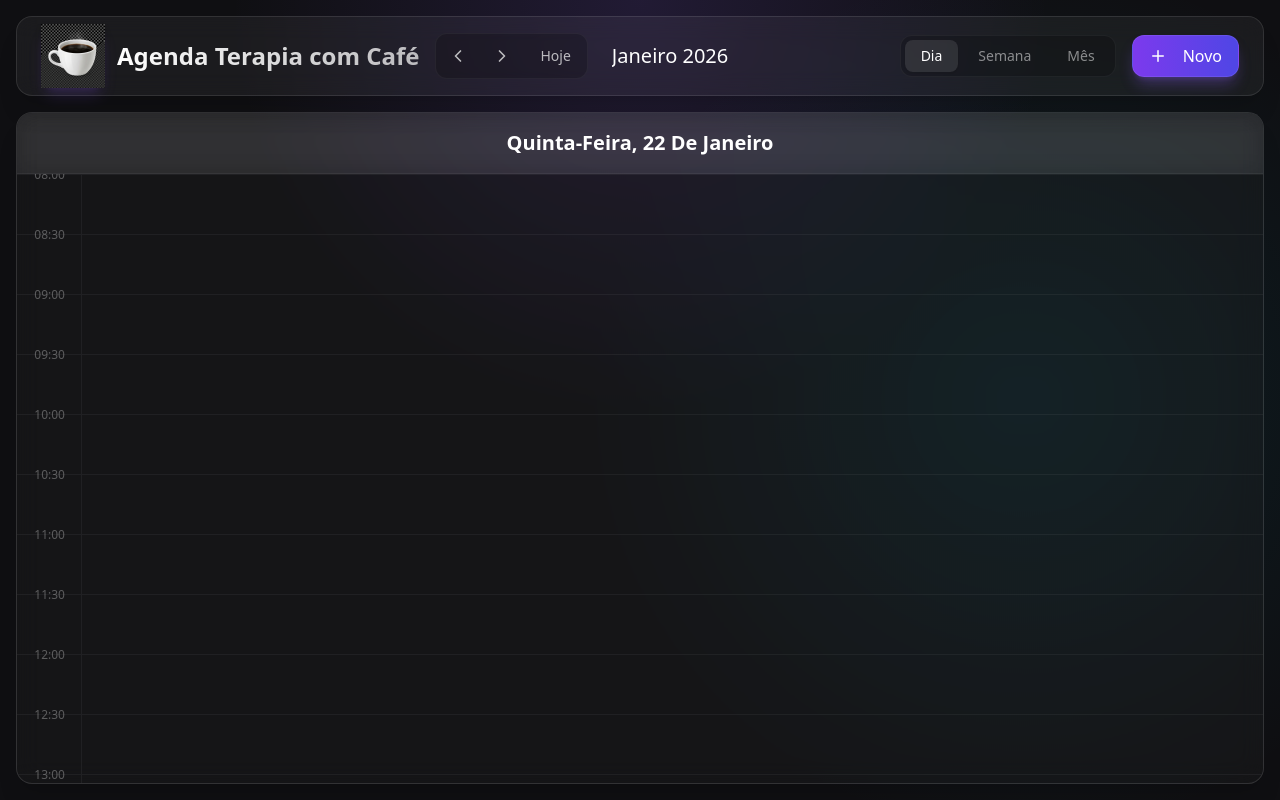
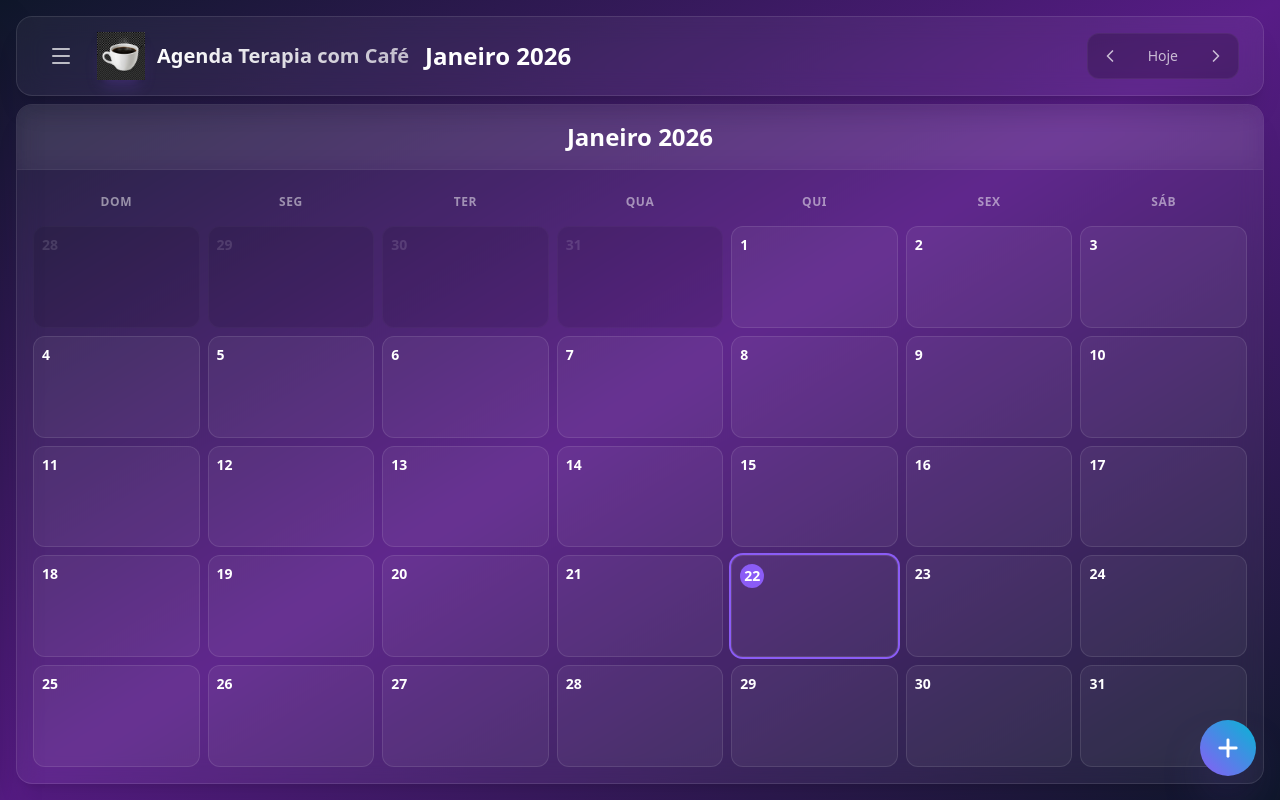
Before and after one commit to terapeutabeatrizmelo-spec/agenda, a React (Vite) app: page / in a window 1280 px wide. Built offline with nearby package versions, Linux system fonts and the light colour scheme.

Commit message:
feat: Google Calendar-style redesign with sidebar and FAB

```diff
--- a/src/App.tsx
+++ b/src/App.tsx
@@ -1,34 +1,46 @@
 import { useState } from 'react';
-import { addDays, subDays, addWeeks, subWeeks, addMonths, subMonths } from 'date-fns';
-import { useAppointments } from './context/AppointmentContext';
-import { useToast } from './context/ToastContext';
 import { Header } from './components/layout/Header';
+import { Sidebar } from './components/layout/Sidebar';
+import { FloatingActionButton } from './components/ui/FloatingActionButton';
 import { DayView } from './views/DayView';
 import { WeekView } from './views/WeekView';
 import { MonthView } from './views/MonthView';
 import { Modal } from './components/ui/Modal';
 import { AppointmentForm } from './components/ui/AppointmentForm';
+import { AppointmentProvider } from './context/AppointmentContext';
+import { useToast } from './context/ToastContext';
 import type { ViewMode, Appointment } from './types';
 
 function App() {
   const [currentDate, setCurrentDate] = useState(new Date());
-  const [viewMode, setViewMode] = useState<ViewMode>('day');
+  const [viewMode, setViewMode] = useState<ViewMode>('month');
   const [isModalOpen, setIsModalOpen] = useState(false);
-  const [editingAppointment, setEditingAppointment] = useState<Appointment | undefined>(undefined);
+  const [isSidebarOpen, setIsSidebarOpen] = useState(false);
+  const [editingAppointment, setEditingAppointment] = useState<Appointment | null>(null);
+  const { showToast } = useToast();
 
-  const { addAppointment, updateAppointment, deleteAppointment } = useAppointments();
-  const { addToast } = useToast();
-
-  const handlePrev = () => {
-    if (viewMode === 'day') setCurrentDate(prev => subDays(prev, 1));
-    if (viewMode === 'week') setCurrentDate(prev => subWeeks(prev, 1));
-    if (viewMode === 'month') setCurrentDate(prev => subMonths(prev, 1));
+  const handlePrevious = () => {
+    const newDate = new Date(currentDate);
+    if (viewMode === 'day') {
+      newDate.setDate(newDate.getDate() - 1);
+    } else if (viewMode === 'week') {
+      newDate.setDate(newDate.getDate() - 7);
+    } else {
+      newDate.setMonth(newDate.getMonth() - 1);
+    }
+    setCurrentDate(newDate);
   };
 
   const handleNext = () => {
-    if (viewMode === 'day') setCurrentDate(prev => addDays(prev, 1));
-    if (viewMode === 'week') setCurrentDate(prev => addWeeks(prev, 1));
-    if (viewMode === 'month') setCurrentDate(prev => addMonths(prev, 1));
+    const newDate = new Date(currentDate);
+    if (viewMode === 'day') {
+      newDate.setDate(newDate.getDate() + 1);
+    } else if (viewMode === 'week') {
+      newDate.setDate(newDate.getDate() + 7);
+    } else {
+      newDate.setMonth(newDate.getMonth() + 1);
+    }
+    setCurrentDate(newDate);
   };
 
   const handleToday = () => {
@@ -36,71 +48,66 @@ function App() {
   };
 
   const handleAddClick = () => {
-    setEditingAppointment(undefined);
+    setEditingAppointment(null);
     setIsModalOpen(true);
   };
 
-  const handleEditClick = (appt: Appointment) => {
-    setEditingAppointment(appt);
+  const handleEditAppointment = (appointment: Appointment) => {
+    setEditingAppointment(appointment);
     setIsModalOpen(true);
   };
 
-  const handleSave = (data: Omit<Appointment, 'id'>) => {
-    if (editingAppointment) {
-      updateAppointment(editingAppointment.id, data);
-    } else {
-      addAppointment(data);
-    }
-    addToast('Compromisso salvo com sucesso!', 'success');
+  const handleSaveAppointment = () => {
     setIsModalOpen(false);
+    setEditingAppointment(null);
+    showToast(editingAppointment ? 'Compromisso atualizado!' : 'Compromisso criado!', 'success');
   };
 
-  const handleDelete = (id: string) => {
-    if (window.confirm('Tem certeza que deseja excluir este compromisso?')) {
-      deleteAppointment(id);
-      addToast('Compromisso excluído.', 'info');
-      setIsModalOpen(false);
-    }
+  const handleDeleteAppointment = () => {
+    setIsModalOpen(false);
+    setEditingAppointment(null);
+    showToast('Compromisso excluído', 'info');
   };
 
   return (
-    <>
+    <div className="h-screen w-full flex flex-col overflow-hidden bg-gradient-to-br from-slate-900 via-purple-900 to-slate-900">
+      <Sidebar
+        isOpen={isSidebarOpen}
+        onClose={() => setIsSidebarOpen(false)}
+        viewMode={viewMode}
+        onViewChange={setViewMode}
+      />
+
       <Header
         currentDate={currentDate}
-        viewMode={viewMode}
-        onPrev={handlePrev}
+        onPrev={handlePrevious}
         onNext={handleNext}
         onToday={handleToday}
-        onViewChange={setViewMode}
-        onAddClick={handleAddClick}
+        onMenuClick={() => setIsSidebarOpen(true)}
       />
 
-      <main className="flex-1 overflow-hidden flex flex-col pt-2 relative">
-        {viewMode === 'day' && (
-          <DayView currentDate={currentDate} onEditAppointment={handleEditClick} />
-        )}
-        {viewMode === 'week' && (
-          <WeekView currentDate={currentDate} onEditAppointment={handleEditClick} />
-        )}
-        {viewMode === 'month' && (
-          <MonthView currentDate={currentDate} onEditAppointment={handleEditClick} />
-        )}
-      </main>
+      {viewMode === 'day' && <DayView currentDate={currentDate} onEditAppointment={handleEditAppointment} />}
+      {viewMode === 'week' && <WeekView currentDate={currentDate} onEditAppointment={handleEditAppointment} />}
+      {viewMode === 'month' && <MonthView currentDate={currentDate} onEditAppointment={handleEditAppointment} />}
 
-      <Modal
-        isOpen={isModalOpen}
-        onClose={() => setIsModalOpen(false)}
-        title={editingAppointment ? 'Editar Compromisso' : 'Novo Compromisso'}
-      >
+      <FloatingActionButton onClick={handleAddClick} />
+
+      <Modal isOpen={isModalOpen} onClose={() => setIsModalOpen(false)} title={editingAppointment ? 'Editar Compromisso' : 'Novo Compromisso'}>
         <AppointmentForm
-          initialData={editingAppointment}
-          onSubmit={handleSave}
-          onDelete={editingAppointment ? handleDelete : undefined}
+          appointment={editingAppointment}
+          onSave={handleSaveAppointment}
+          onDelete={handleDeleteAppointment}
           onCancel={() => setIsModalOpen(false)}
         />
       </Modal>
-    </>
+    </div>
   );
 }
 
-export default App;
+export default function AppWrapper() {
+  return (
+    <AppointmentProvider>
+      <App />
+    </AppointmentProvider>
+  );
+}
--- a/src/components/layout/Header.tsx
+++ b/src/components/layout/Header.tsx
@@ -1,105 +1,72 @@
 import React from 'react';
-import { ChevronLeft, ChevronRight, Plus, Calendar, LayoutGrid, List } from 'lucide-react';
+import { ChevronLeft, ChevronRight, Menu } from 'lucide-react';
 import { formatMonthYear } from '../../utils/dateUtils';
-import { Button } from '../ui/Button';
-import type { ViewMode } from '../../types';
 
 interface HeaderProps {
     currentDate: Date;
-    viewMode: ViewMode;
     onPrev: () => void;
     onNext: () => void;
     onToday: () => void;
-    onViewChange: (mode: ViewMode) => void;
-    onAddClick: () => void;
+    onMenuClick: () => void;
 }
 
 export const Header: React.FC<HeaderProps> = ({
     currentDate,
-    viewMode,
     onPrev,
     onNext,
     onToday,
-    onViewChange,
-    onAddClick
+    onMenuClick
 }) => {
-    const ViewIcon = {
-        day: List,
-        week: LayoutGrid,
-        month: Calendar
-    };
-
     return (
         <header className="h-[var(--header-height)] px-4 md:px-6 flex items-center justify-between glass-panel mx-2 md:mx-4 mt-2 md:mt-4 mb-2 z-50 transition-all duration-300">
-            <div className="flex items-center gap-2 md:gap-4 flex-1">
-                {/* Logo / Title */}
-                <div className="flex items-center gap-2 md:gap-3 relative group shrink-0">
-                    {/* Steam Animation Overlay */}
-                    <div className="absolute -top-6 left-1/2 -translate-x-1/2 w-full h-full pointer-events-none opacity-0 group-hover:opacity-100 transition-opacity duration-700 animate-in fade-in zoom-in hidden md:block">
-                        <svg width="40" height="40" viewBox="0 0 24 24" fill="none" className="text-white/60">
-                            <path d="M8 3 Q 8 1, 9 1" stroke="currentColor" strokeWidth="1.5" strokeLinecap="round" className="animate-[steam_2s_ease-in-out_infinite]" />
-                            <path d="M12 2 Q 12 0, 13 0" stroke="currentColor" strokeWidth="1.5" strokeLinecap="round" className="animate-[steam_2s_ease-in-out_infinite_0.3s]" />
-                            <path d="M16 3 Q 16 1, 17 1" stroke="currentColor" strokeWidth="1.5" strokeLinecap="round" className="animate-[steam_2s_ease-in-out_infinite_0.6s]" />
-                        </svg>
-                    </div>
+            <div className="flex items-center gap-3 md:gap-4">
+                {/* Menu Button */}
+                <button
+                    onClick={onMenuClick}
+                    className="p-2 hover:bg-white/10 rounded-lg transition-colors text-white/70 hover:text-white"
+                    aria-label="Menu"
+                >
+                    <Menu size={24} />
+                </button>
 
-                    <div className="w-10 h-10 md:w-16 md:h-16 rounded-xl bg-gradient-to-tr from-violet-500 to-cyan-500 flex items-center justify-center shadow-lg shadow-violet-500/20 z-10 shrink-0">
+                {/* Logo - Desktop only */}
+                <div className="hidden md:flex items-center gap-3">
+                    <div className="w-12 h-12 rounded-xl bg-gradient-to-tr from-violet-500 to-cyan-500 flex items-center justify-center shadow-lg shadow-violet-500/20">
                         <img src="/coffee-cup-v5.png" alt="Coffee Cup" className="w-[115%] h-[115%] object-contain drop-shadow-md" />
                     </div>
-                    <h1 className="text-lg md:text-2xl font-bold bg-clip-text text-transparent bg-gradient-to-r from-white to-white/70 hidden lg:block">
+                    <h1 className="text-xl font-bold bg-clip-text text-transparent bg-gradient-to-r from-white to-white/70">
                         Agenda Terapia com Café
                     </h1>
                 </div>
 
-                {/* Date Navigation */}
-                <div className="flex items-center gap-1 md:gap-2 bg-black/20 p-1 rounded-xl border border-white/5 shrink-0">
-                    <button onClick={onPrev} className="p-1.5 md:p-2 hover:bg-white/10 rounded-lg text-white/70 hover:text-white transition-colors">
-                        <ChevronLeft size={18} className="md:w-5 md:h-5" />
-                    </button>
-                    <button onClick={onNext} className="p-1.5 md:p-2 hover:bg-white/10 rounded-lg text-white/70 hover:text-white transition-colors">
-                        <ChevronRight size={18} className="md:w-5 md:h-5" />
-                    </button>
-                    <button onClick={onToday} className="px-2 md:px-3 py-1 text-xs md:text-sm font-medium hover:bg-white/10 rounded-lg text-white/70 hover:text-white transition-colors">
-                        Hoje
-                    </button>
-                </div>
-
-                <h2 className="text-sm md:text-xl font-medium text-white ml-2 capitalize truncate flex-1 min-w-0">
+                {/* Month/Year */}
+                <h2 className="text-lg md:text-2xl font-semibold text-white capitalize">
                     {formatMonthYear(currentDate)}
                 </h2>
             </div>
 
-            <div className="flex items-center gap-1.5 md:gap-4 shrink-0 pl-1 md:pl-2">
-                {/* View Switcher - Icons on Mobile, Text on Desktop */}
-                <div className="flex bg-black/20 p-0.5 md:p-1 rounded-xl border border-white/5 gap-0.5 md:gap-1">
-                    {(['day', 'week', 'month'] as const).map((mode) => {
-                        const Icon = ViewIcon[mode];
-                        const labels = { day: 'Dia', week: 'Semana', month: 'Mês' };
-                        const isActive = viewMode === mode;
-
-                        return (
-                            <button
-                                key={mode}
-                                onClick={() => onViewChange(mode)}
-                                className={`
-                                    relative flex items-center justify-center
-                                    min-w-[32px] w-8 h-8 md:w-auto md:h-auto md:px-4 md:py-1.5
-                                    rounded-lg text-sm font-medium transition-all duration-200
-                                    ${isActive ? 'text-white bg-white/10 shadow-sm' : 'text-white/50 hover:text-white hover:bg-white/5'}
-                                `}
-                                title={labels[mode]}
-                            >
-                                <span className="hidden md:inline">{labels[mode]}</span>
-                                <Icon size={16} className={`md:hidden ${isActive ? 'stroke-[2.5px]' : ''}`} />
-                            </button>
-                        );
-                    })}
-                </div>
-
-                <Button onClick={onAddClick} variant="primary" className="shadow-violet-500/20 !p-0 !w-8 !h-8 md:!w-auto md:!h-auto md:!px-4 md:!py-2 flex items-center justify-center">
-                    <Plus size={18} />
-                    <span className="hidden md:inline ml-2">Novo</span>
-                </Button>
+            {/* Date Navigation */}
+            <div className="flex items-center gap-1 md:gap-2 bg-black/20 p-1 rounded-xl border border-white/5">
+                <button
+                    onClick={onPrev}
+                    className="p-2 hover:bg-white/10 rounded-lg text-white/70 hover:text-white transition-colors"
+                    aria-label="Mês anterior"
+                >
+                    <ChevronLeft size={20} />
+                </button>
+                <button
+                    onClick={onToday}
+                    className="px-3 py-1.5 text-sm font-medium hover:bg-white/10 rounded-lg text-white/70 hover:text-white transition-colors"
+                >
+                    Hoje
+                </button>
+                <button
+                    onClick={onNext}
+                    className="p-2 hover:bg-white/10 rounded-lg text-white/70 hover:text-white transition-colors"
+                    aria-label="Próximo mês"
+                >
+                    <ChevronRight size={20} />
+                </button>
             </div>
         </header>
     );
--- /dev/null
+++ b/src/components/layout/Sidebar.tsx
@@ -0,0 +1,73 @@
+import React from 'react';
+import { X, Calendar, LayoutGrid, List } from 'lucide-react';
+import type { ViewMode } from '../../types';
+
+interface SidebarProps {
+    isOpen: boolean;
+    onClose: () => void;
+    viewMode: ViewMode;
+    onViewChange: (mode: ViewMode) => void;
+}
+
+export const Sidebar: React.FC<SidebarProps> = ({ isOpen, onClose, viewMode, onViewChange }) => {
+    const views: { mode: ViewMode; icon: typeof Calendar; label: string }[] = [
+        { mode: 'day', icon: List, label: 'Dia' },
+        { mode: 'week', icon: LayoutGrid, label: 'Semana' },
+        { mode: 'month', icon: Calendar, label: 'Mês' }
+    ];
+
+    return (
+        <>
+            {/* Overlay */}
+            <div
+                className={`fixed inset-0 bg-black/50 backdrop-blur-sm z-40 transition-opacity duration-300 ${isOpen ? 'opacity-100' : 'opacity-0 pointer-events-none'
+                    }`}
+                onClick={onClose}
+            />
+
+            {/* Sidebar */}
+            <div
+                className={`fixed top-0 left-0 h-full w-72 bg-gradient-to-br from-slate-900 to-slate-800 z-50 transform transition-transform duration-300 ease-out shadow-2xl ${isOpen ? 'translate-x-0' : '-translate-x-full'
+                    }`}
+            >
+                {/* Header */}
+                <div className="flex items-center justify-between p-6 border-b border-white/10">
+                    <div className="flex items-center gap-3">
+                        <div className="w-10 h-10 rounded-xl bg-gradient-to-tr from-violet-500 to-cyan-500 flex items-center justify-center">
+                            <img src="/coffee-cup-v5.png" alt="Coffee Cup" className="w-[115%] h-[115%] object-contain" />
+                        </div>
+                        <h2 className="text-lg font-bold text-white">Terapia com Café</h2>
+                    </div>
+                    <button
+                        onClick={onClose}
+                        className="p-2 hover:bg-white/10 rounded-lg transition-colors text-white/70 hover:text-white"
+                    >
+                        <X size={20} />
+                    </button>
+                </div>
+
+                {/* Navigation */}
+                <nav className="p-4">
+                    <div className="space-y-1">
+                        {views.map(({ mode, icon: Icon, label }) => (
+                            <button
+                                key={mode}
+                                onClick={() => {
+                                    onViewChange(mode);
+                                    onClose();
+                                }}
+                                className={`w-full flex items-center gap-3 px-4 py-3 rounded-xl transition-all duration-200 ${viewMode === mode
+                                        ? 'bg-violet-500 text-white shadow-lg shadow-violet-500/30'
+                                        : 'text-white/70 hover:bg-white/10 hover:text-white'
+                                    }`}
+                            >
+                                <Icon size={20} className={viewMode === mode ? 'stroke-[2.5px]' : ''} />
+                                <span className="font-medium">{label}</span>
+                            </button>
+                        ))}
+                    </div>
+                </nav>
+            </div>
+        </>
+    );
+};
--- /dev/null
+++ b/src/components/ui/FloatingActionButton.tsx
@@ -0,0 +1,18 @@
+import React from 'react';
+import { Plus } from 'lucide-react';
+
+interface FloatingActionButtonProps {
+    onClick: () => void;
+}
+
+export const FloatingActionButton: React.FC<FloatingActionButtonProps> = ({ onClick }) => {
+    return (
+        <button
+            onClick={onClick}
+            className="fixed bottom-6 right-6 w-14 h-14 bg-gradient-to-tr from-violet-500 to-cyan-500 rounded-full shadow-2xl shadow-violet-500/40 flex items-center justify-center text-white hover:scale-110 active:scale-95 transition-transform duration-200 z-30 group"
+            aria-label="Novo compromisso"
+        >
+            <Plus size={28} className="stroke-[2.5px] group-hover:rotate-90 transition-transform duration-300" />
+        </button>
+    );
+};
```
